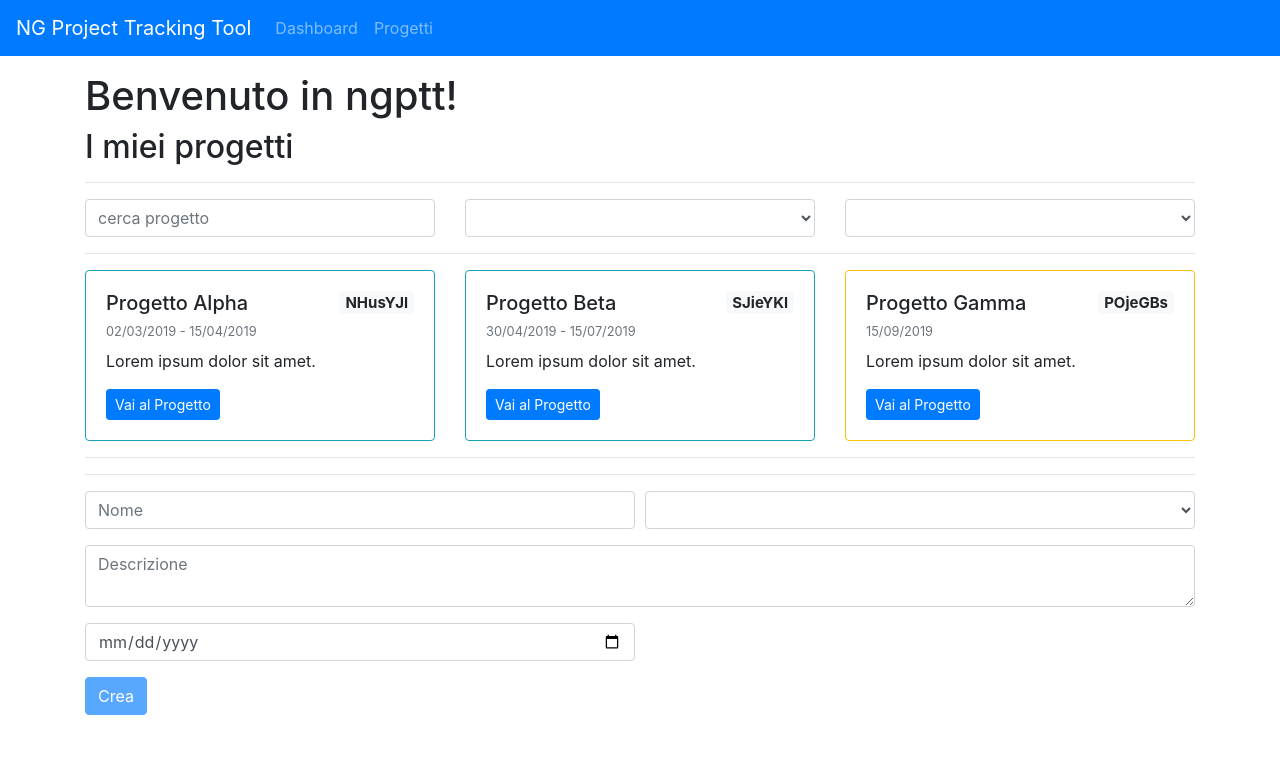
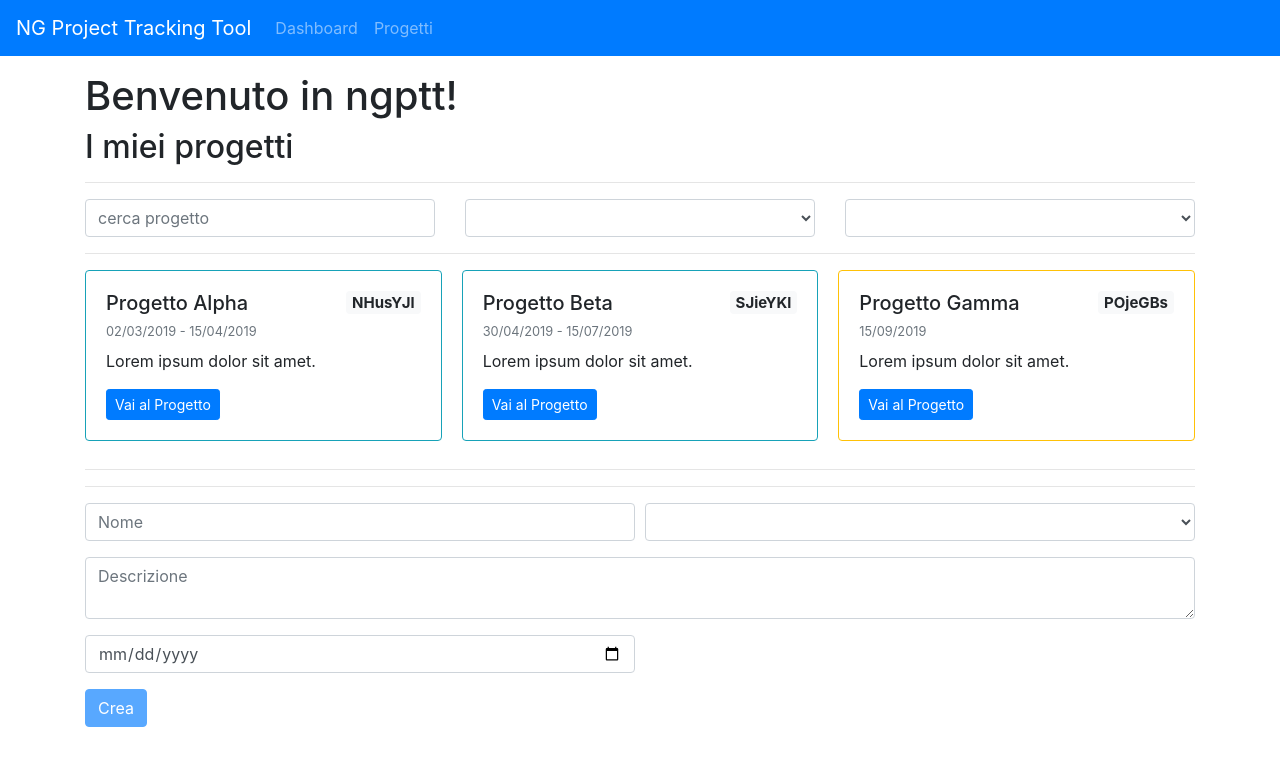
Before and after one commit to fsciuti/ng-zero2hero, an Angular app: page / in a window 1280 px wide. Shown: the top 766 px of the page. Built offline with nearby package versions, Linux system fonts and the light colour scheme.

Commit message:
fix: update project-list.comp div container class

```diff
--- a/src/app/project-list/project-list.component.html
+++ b/src/app/project-list/project-list.component.html
@@ -1,4 +1,4 @@
-<div class="card-deck">
+<div class="card-columns">
     <div *ngFor="let project of projects" class="card"
         [ngClass]="{'border-info': project.done, 'border-warning': !project.done }">
         <div class="card-body">
```
